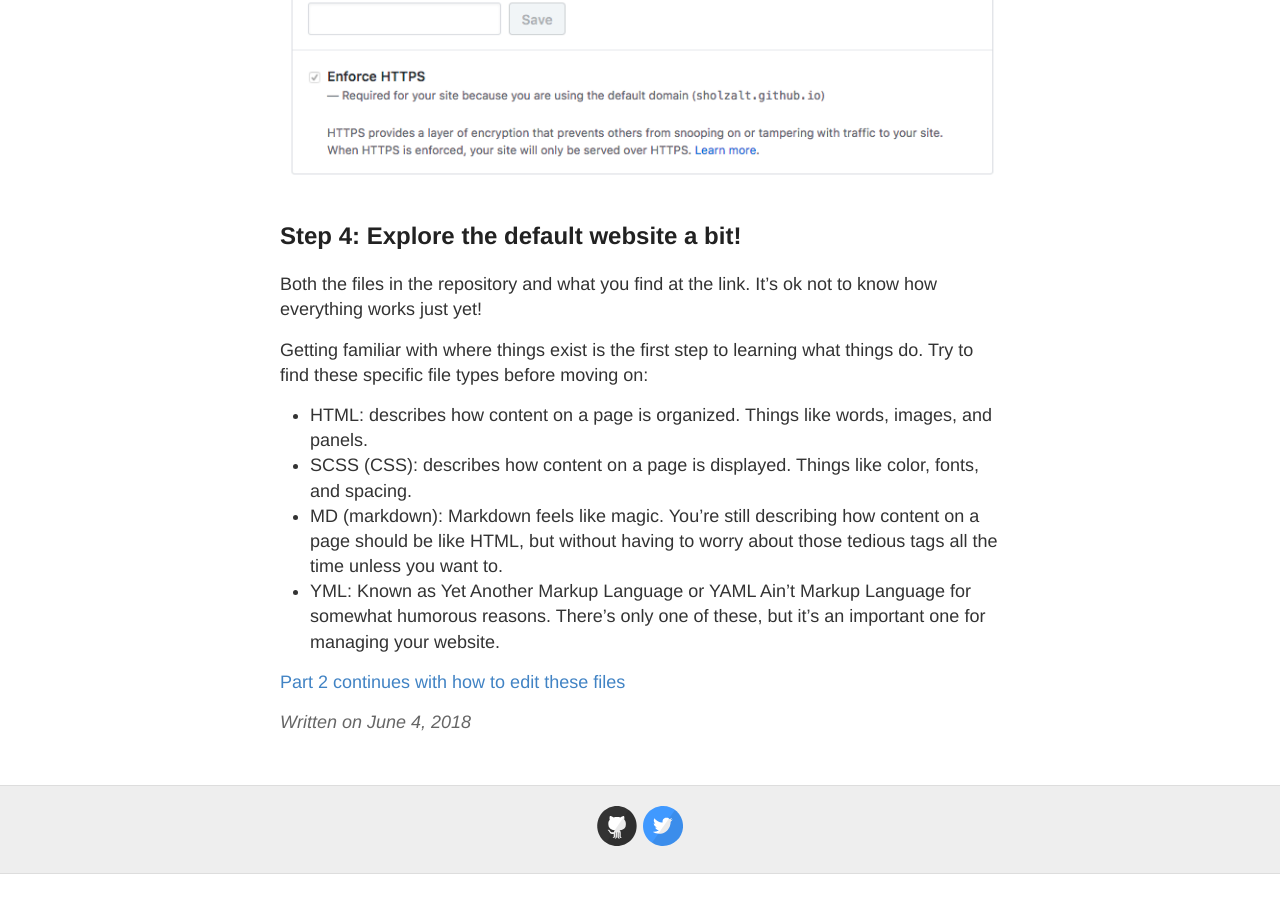
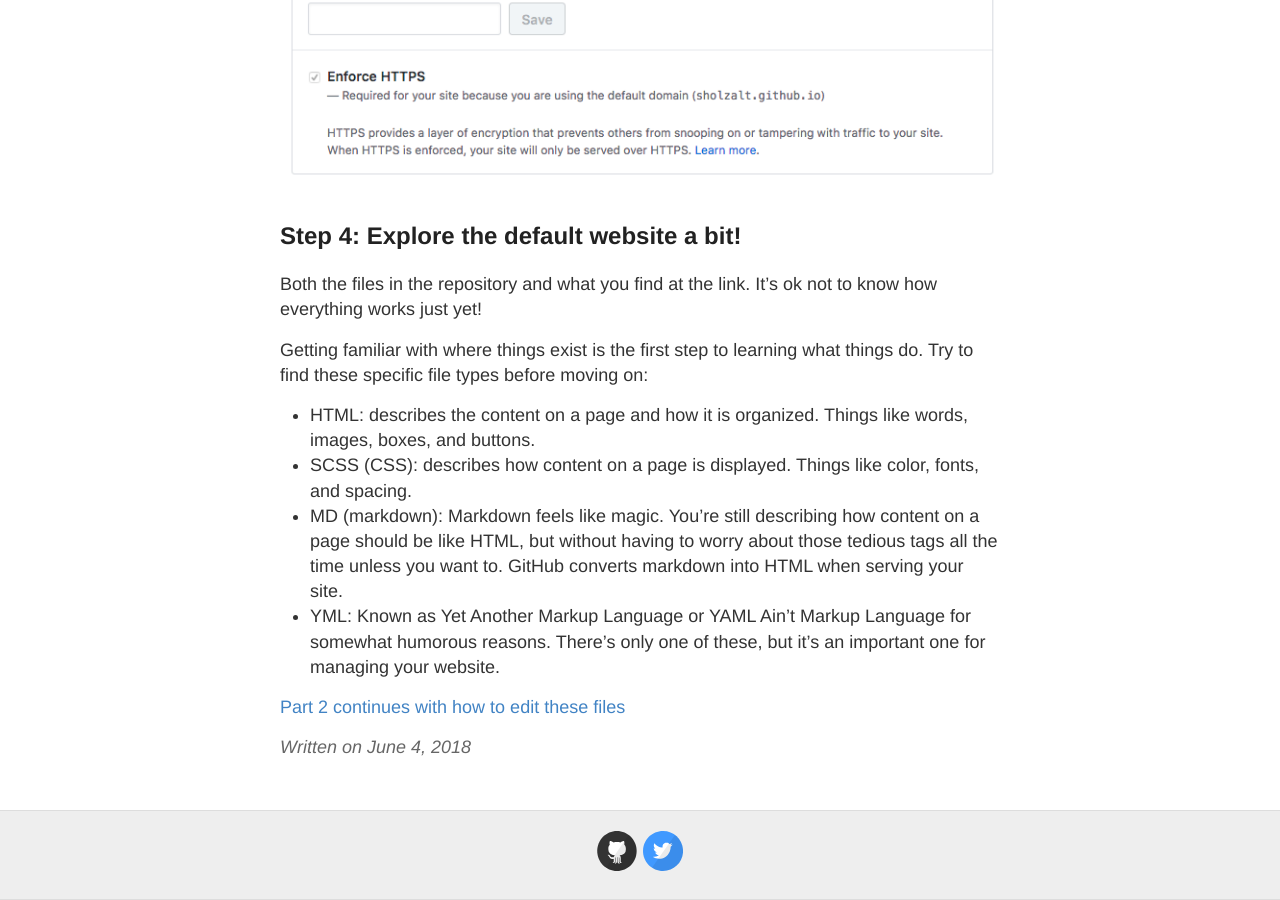
Before and after one commit to Computers4Kids/build-a-blog, a Jekyll site: the page built from _posts/2018-06-04-tutorial-part-1.md, in a window 1280 px wide and 900 px high, scrolled down 3370 px. Built offline with Jekyll 4.4.1, drawn with Linux system fonts in a browser that asks for light colours; before the commit the page ends 4244 px from its top, so only the background shows below that.

Commit message:
Update 2018-06-04-tutorial-part-1.md

```diff
--- a/_posts/2018-06-04-tutorial-part-1.md
+++ b/_posts/2018-06-04-tutorial-part-1.md
@@ -55,9 +55,9 @@ Both the files in the repository and what you find at the link. It's ok not to k
 
 Getting familiar with where things exist is the first step to learning what things do. Try to find these specific file types before moving on:
 
-* HTML: describes how content on a page is organized. Things like words, images, and panels.
+* HTML: describes the content on a page and how it is organized. Things like words, images, boxes, and buttons.
 * SCSS (CSS): describes how content on a page is displayed. Things like color, fonts, and spacing.
-* MD (markdown): Markdown feels like magic. You're still describing how content on a page should be like HTML, but without having to worry about those tedious tags all the time unless you want to.
+* MD (markdown): Markdown feels like magic. You're still describing how content on a page should be like HTML, but without having to worry about those tedious tags all the time unless you want to. GitHub converts markdown into HTML when serving your site.
 * YML: Known as Yet Another Markup Language or YAML Ain't Markup Language for somewhat humorous reasons. There's only one of these, but it's an important one for managing your website.
 
 [Part 2 continues with how to edit these files]({{site.baseurl}}/tutorial-part-2/)
```
